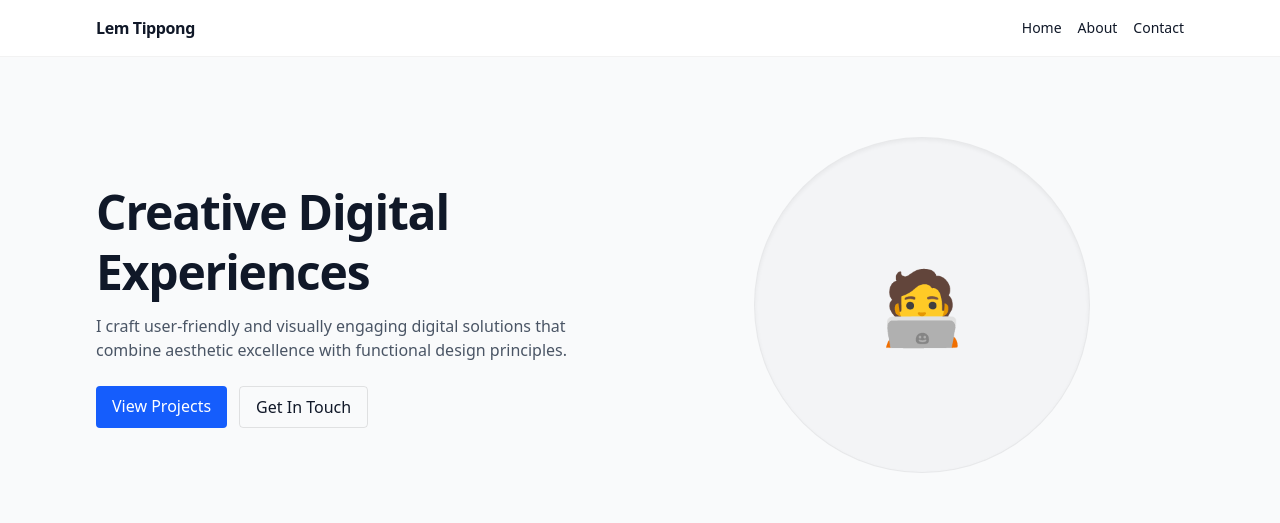
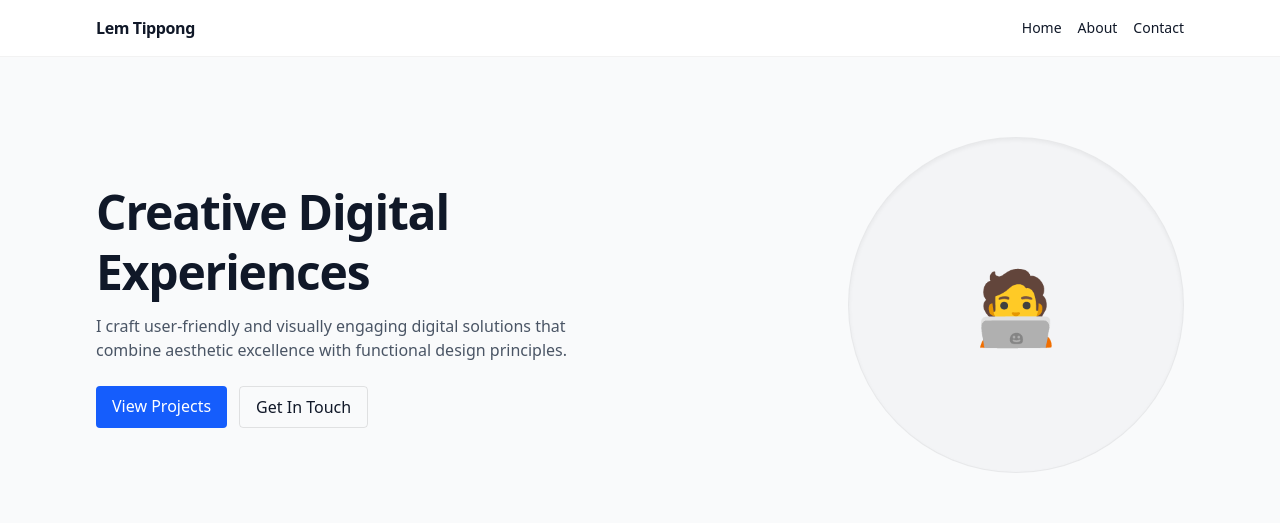
Before and after one commit to Lemoon28/fluffy-computing-machine, a Next.js app: page / in a window 1280 px wide. Shown: the top 523 px of the page. Built offline with nearby package versions, Linux system fonts and the light colour scheme.

Commit message:
feat: right-align hero avatar on md+ screens

```diff
--- a/pages/index.tsx
+++ b/pages/index.tsx
@@ -29,8 +29,8 @@ export default function Home() {
               <Link href="/contact" className="px-4 py-2 rounded border border-black/10 hover:bg-gray-100 transition">Get In Touch</Link>
             </div>
           </div>
-          <div className="flex-1">
-            <div className="mx-auto size-72 sm:size-84 rounded-full bg-gray-100 border border-black/5 shadow-inner flex items-center justify-center text-7xl">🧑‍💻</div>
+          <div className="flex-1 flex md:justify-end">
+            <div className="mx-auto md:ml-auto md:mr-0 size-72 sm:size-84 rounded-full bg-gray-100 border border-black/5 shadow-inner flex items-center justify-center text-7xl">🧑‍💻</div>
           </div>
         </div>
       </section>
```
